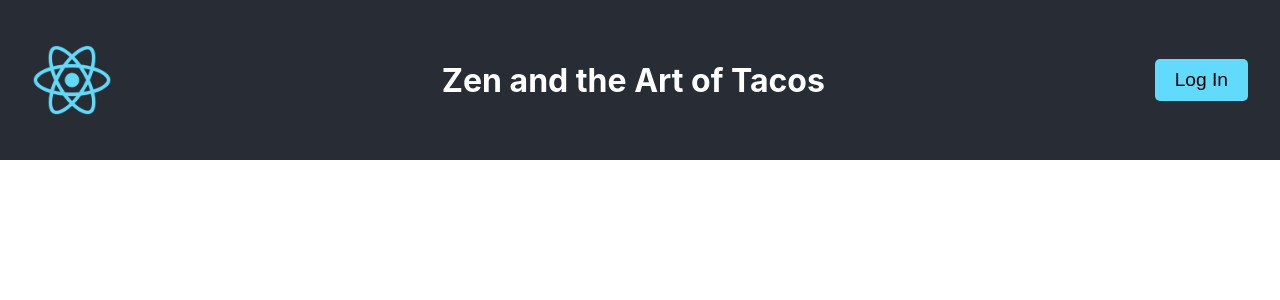
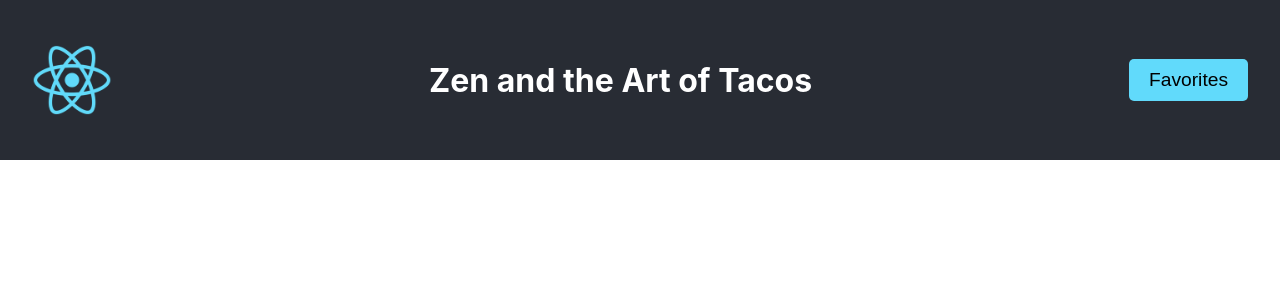
Before and after one commit to JamieCaudill/zen-and-tacos, a React (Create React App) app: page / in a window 1280 px wide. Shown: the top 300 px of the page. Built offline with nearby package versions, Linux system fonts and the light colour scheme; no server answers.

Commit message:
feat: Get random quote

```diff
--- /dev/null
+++ b/src/apiCalls.js
@@ -0,0 +1,21 @@
+// apiCalls.js //
+
+// const getTacos = () => {
+//   fetch('https://zenquotes.io/api/quotes/')
+//     .then(response => response.json())
+//     .then(data => console.log(data))
+// }
+
+
+
+
+async function getRandomQuote(url)
+{
+  const response = await fetch("https://api.quotable.io/random");
+  return await response.json();
+}
+
+
+
+
+export { getRandomQuote }
--- a/src/components/App/App.js
+++ b/src/components/App/App.js
@@ -1,9 +1,16 @@
 import './App.css';
 import Header from '../Header/Header';
+import { getRandomQuote } from '../../apiCalls';
+import { useEffect } from 'react';
 
 function App() {
+  useEffect(() => {
+    getRandomQuote()
+  }, [])
+
   return (
     <Header />
-)}
+  )
+}
 
 export default App;
--- a/src/components/Header/Header.js
+++ b/src/components/Header/Header.js
@@ -7,7 +7,7 @@ const Header = () => {
     <header className="header">
       <img src="logo192.png" alt="logo" className="header__logo" />
       <h1>Zen and the Art of Tacos</h1>
-      <button className="header__button">Log In</button>
+      <button className="header__button">Favorites</button>
     </header>
   );
 };
```
